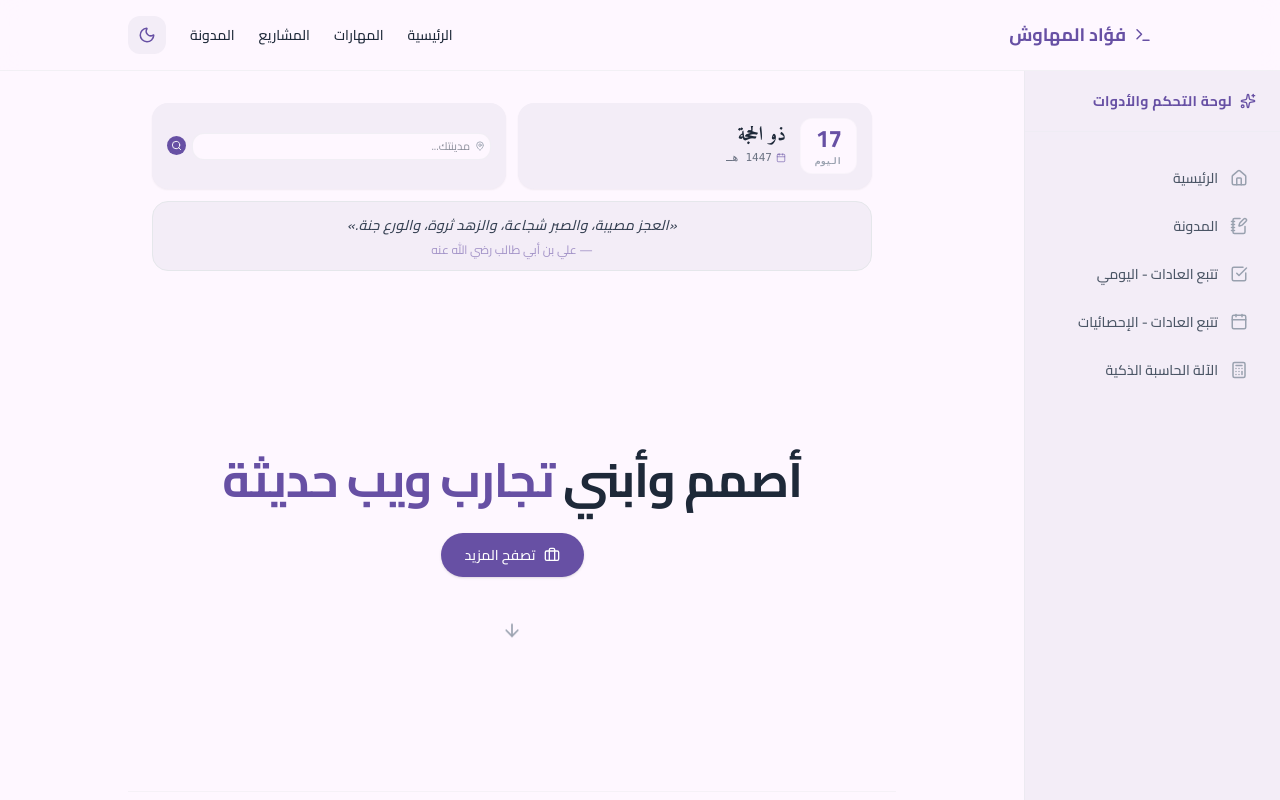
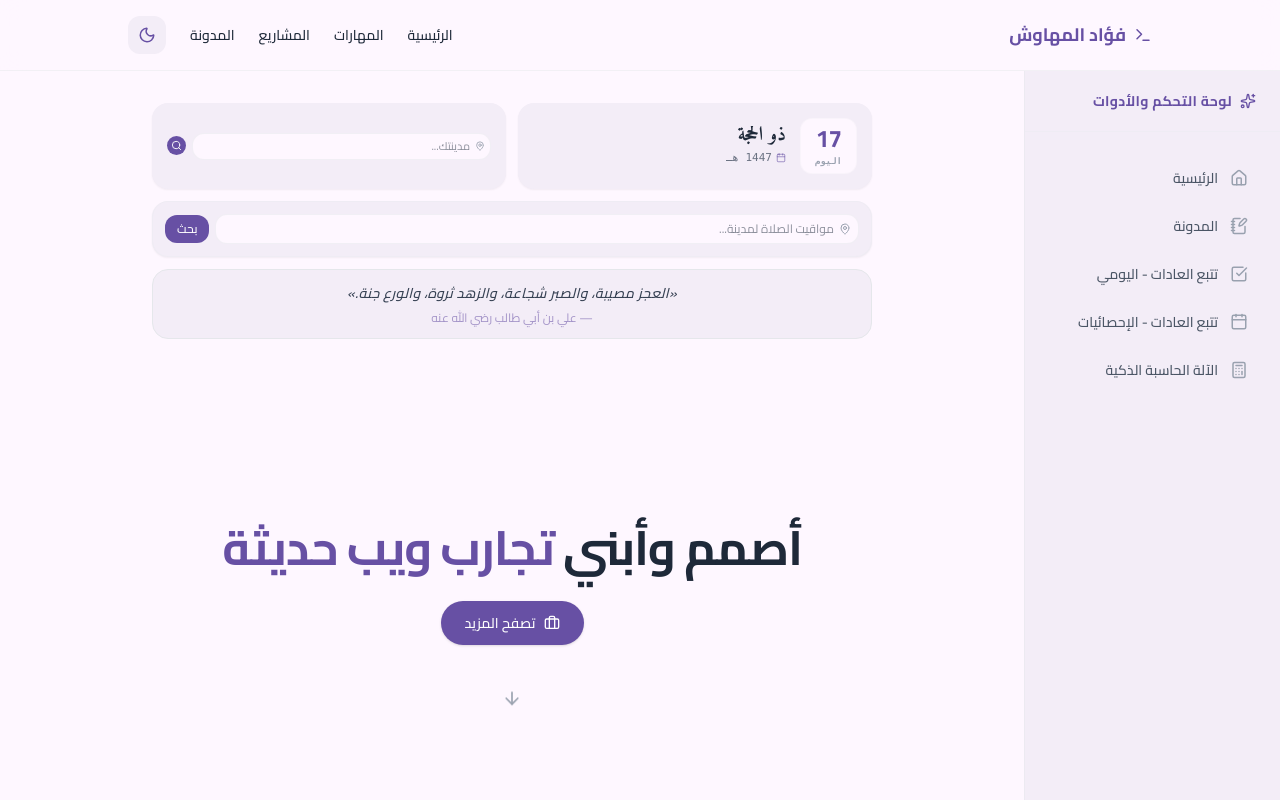
Before and after one commit to fuadit/fuadit.github.io, a React (Vite) app: page / in a window 1280 px wide. Shown: the top 800 px of the page. Built offline with nearby package versions, Linux system fonts and the light colour scheme; a web font is replaced by a local one.

Commit message:
adding prayer times

```diff
--- a/src/App.tsx
+++ b/src/App.tsx
@@ -7,6 +7,7 @@ import WeatherCard from './components/WeatherCard';
 import MotivationalQuote from './components/MotivationalQuote';
 import Navbar from './components/Navbar';
 import Sidebar from './components/Sidebar';
+import PrayerTimesCard from './components/PrayerTimesCard';
 
 interface Project {
   title: string;
@@ -94,6 +95,7 @@ const blogPosts: BlogPost[] = [
           <div className="max-w-3xl mx-auto px-6 pt-8 w-full grid grid-cols-2 gap-3 items-stretch">
             <HijriCard />
             <WeatherCard />
+            <PrayerTimesCard />
             <MotivationalQuote />
           </div>
 
--- /dev/null
+++ b/src/components/PrayerTimesCard.tsx
@@ -0,0 +1,135 @@
+import React, { useState, useEffect } from 'react';
+import { MapPin, Search, Clock, Compass } from 'lucide-react';
+
+interface PrayerTimes {
+  Fajr: string;
+  Sunrise: string;
+  Dhuhr: string;
+  Asr: string;
+  Maghrib: string;
+  Isha: string;
+}
+
+export default function PrayerTimesCard(): React.JSX.Element {
+  const [city, setCity] = useState<string>(() => localStorage.getItem('user-prayer-city') || '');
+  const [inputCity, setInputCity] = useState<string>('');
+  const [prayers, setPrayers] = useState<PrayerTimes | null>(null);
+  const [loading, setLoading] = useState<boolean>(false);
+  const [error, setError] = useState<string | null>(null);
+
+  const fetchPrayerTimes = async (cityName: string) => {
+    if (!cityName.trim()) return;
+    setLoading(true);
+    setError(null);
+    try {
+      const response = await fetch(
+        `https://api.aladhan.com/v1/timingsByCity?city=${encodeURIComponent(cityName)}&country=&method=4`
+      );
+      const data = await response.json();
+
+      if (data.code !== 200 || !data.data || !data.data.timings) {
+        throw new Error('المدينة غير موجودة');
+      }
+
+      const timings = data.data.timings;
+
+      setPrayers({
+        Fajr: timings.Fajr,
+        Sunrise: timings.Sunrise,
+        Dhuhr: timings.Dhuhr,
+        Asr: timings.Asr,
+        Maghrib: timings.Maghrib,
+        Isha: timings.Isha,
+      });
+
+      localStorage.setItem('user-prayer-city', cityName);
+      setCity(cityName);
+    } catch (err: any) {
+      setError(err.message || 'حدث خطأ أثناء جلب الأوقات');
+      setPrayers(null);
+    } finally {
+      setLoading(false);
+    }
+  };
+
+  useEffect(() => {
+    if (city) fetchPrayerTimes(city);
+  }, []);
+
+  const prayerList = prayers ? [
+    { name: 'الفجر', time: prayers.Fajr, isSun: false },
+    { name: 'الشروق', time: prayers.Sunrise, isSun: true },
+    { name: 'الظهر', time: prayers.Dhuhr, isSun: false },
+    { name: 'العصر', time: prayers.Asr, isSun: false },
+    { name: 'المغرب', time: prayers.Maghrib, isSun: false },
+    { name: 'العشاء', time: prayers.Isha, isSun: false },
+  ] : [];
+
+  return (
+    /* أضفنا col-span-2 هنا لتأخذ الحاوية السطر كاملاً داخل الـ Grid */
+    <div className="col-span-2 p-3 bg-sys-light-surface dark:bg-sys-dark-surface rounded-m3-lg border border-gray-200/30 dark:border-gray-800/20 shadow-xs hover:border-sys-light-primary/20 dark:hover:border-sys-dark-primary/20 transition-all duration-300 flex flex-col justify-center w-full min-w-0">
+
+      {!city || error ? (
+        /* نموذج البحث وتحديد المدينة */
+        <form onSubmit={(e) => { e.preventDefault(); fetchPrayerTimes(inputCity); }} className="flex items-center gap-1.5 w-full">
+          <div className="relative flex-1 min-w-0">
+            <MapPin size={12} className="absolute right-2 top-1/2 -translate-y-1/2 text-gray-400" />
+            <input
+              type="text"
+              placeholder="مواقيت الصلاة لمدينة..."
+              value={inputCity}
+              onChange={(e) => setInputCity(e.target.value)}
+              className="w-full font-sans text-xs pr-6 pl-2 py-1.5 bg-sys-light-background dark:bg-sys-dark-background text-gray-800 dark:text-gray-100 rounded-m3-md border border-gray-200/50 dark:border-gray-700/30 focus:outline-hidden"
+            />
+          </div>
+          <button type="submit" disabled={loading} className="p-1.5 bg-sys-light-primary dark:bg-sys-dark-primary text-sys-light-on-primary dark:text-sys-dark-on-primary rounded-m3-md cursor-pointer shrink-0 text-xs font-medium px-3">
+            {loading ? 'جاري الجلب...' : 'بحث'}
+          </button>
+        </form>
+      ) : (
+        /* واجهة عرض مواقيت الصلاة الحالية بمساحة كاملة مريحة للعين */
+        <div className="flex flex-col gap-2 w-full">
+
+          {/* ترويسة الكارت */}
+          <div className="flex items-center justify-between border-b border-gray-100 dark:border-gray-800/40 pb-1.5">
+            <div className="flex items-center gap-1.5 text-sys-light-primary dark:text-sys-dark-primary font-bold text-xs sm:text-sm">
+              <Compass size={14} className="animate-spin-slow" />
+              <span>مواقيت الصلاة في مدينة: <span className="text-gray-800 dark:text-gray-200">{city}</span></span>
+              <button
+                onClick={() => setCity('')}
+                className="text-xs text-gray-400 hover:text-sys-light-primary dark:hover:text-sys-dark-primary mr-2 transition-colors cursor-pointer font-medium"
+              >
+                (تغيير المدينة)
+              </button>
+            </div>
+            <div className="flex items-center gap-1 text-gray-400 text-xs font-sans">
+              <Clock size={12} />
+              <span>التوقيت المحلي اليومي</span>
+            </div>
+          </div>
+
+          {/* توزيع الصلوات الستة بشكل أفقي ممتد ومثالي عبر السطر الكامل */}
+          <div className="grid grid-cols-3 sm:grid-cols-6 gap-2 mt-0.5">
+            {prayerList.map((prayer, idx) => (
+              <div
+                key={idx}
+                className={`flex flex-col items-center justify-center p-2 rounded-m3-md text-center border transition-all duration-200 hover:scale-[1.02]
+                  ${prayer.isSun
+                    ? 'bg-amber-500/5 dark:bg-amber-500/5 border-amber-500/20 dark:border-amber-500/20'
+                    : 'bg-sys-light-background dark:bg-sys-dark-background border-gray-100 dark:border-gray-800/40'
+                  }`}
+              >
+                <span className={`text-xs font-semibold ${prayer.isSun ? 'text-amber-600 dark:text-amber-400' : 'text-gray-500 dark:text-gray-400'}`}>
+                  {prayer.name}
+                </span>
+                <span className="text-sm font-mono font-bold text-gray-800 dark:text-gray-100 mt-1 direction-ltr">
+                  {prayer.time}
+                </span>
+              </div>
+            ))}
+          </div>
+        </div>
+      )}
+    </div>
+  );
+}
```
